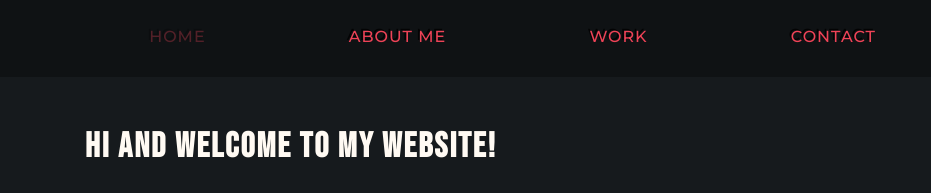
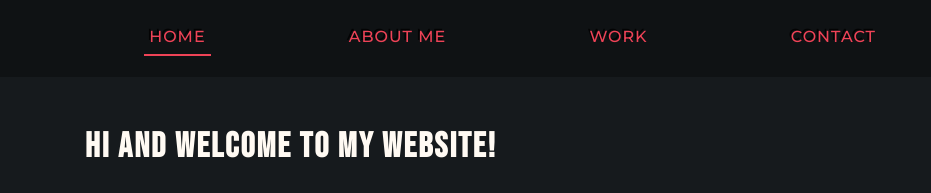
Before and after one commit to JasDevelops/myportfolio, a plain HTML site: page index.html in a window 1280 px wide. Shown: the top 193 px of the page, 349-1280 px from the left. Drawn offline with Linux system fonts and the light colour scheme.

Commit message:
changed nav items for better readability
- changed active nav menu item from opacity 0.3 to full opacity with a border bottom

```diff
--- a/css/style.css
+++ b/css/style.css
@@ -178,8 +178,8 @@ button:active,
 	animation: pulsate 1s ease infinite;
 }
 
-.navigation-list__item--active {
-	opacity: 0.3;
+.main-navigation .navigation-list li a.navigation-list__item--active {
+	border-bottom: 2px solid var(--pink);
 }
 
 /* HOMEPAGE */
```
